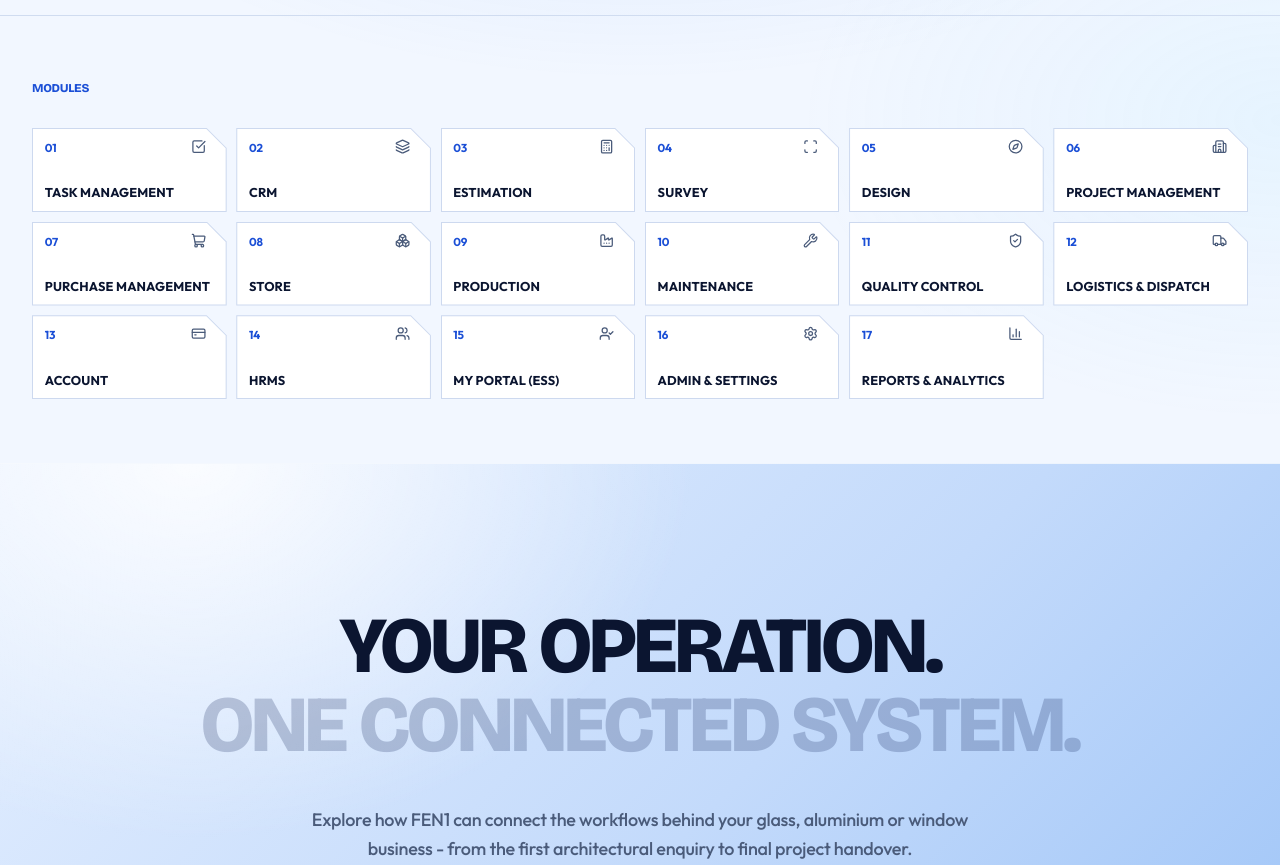
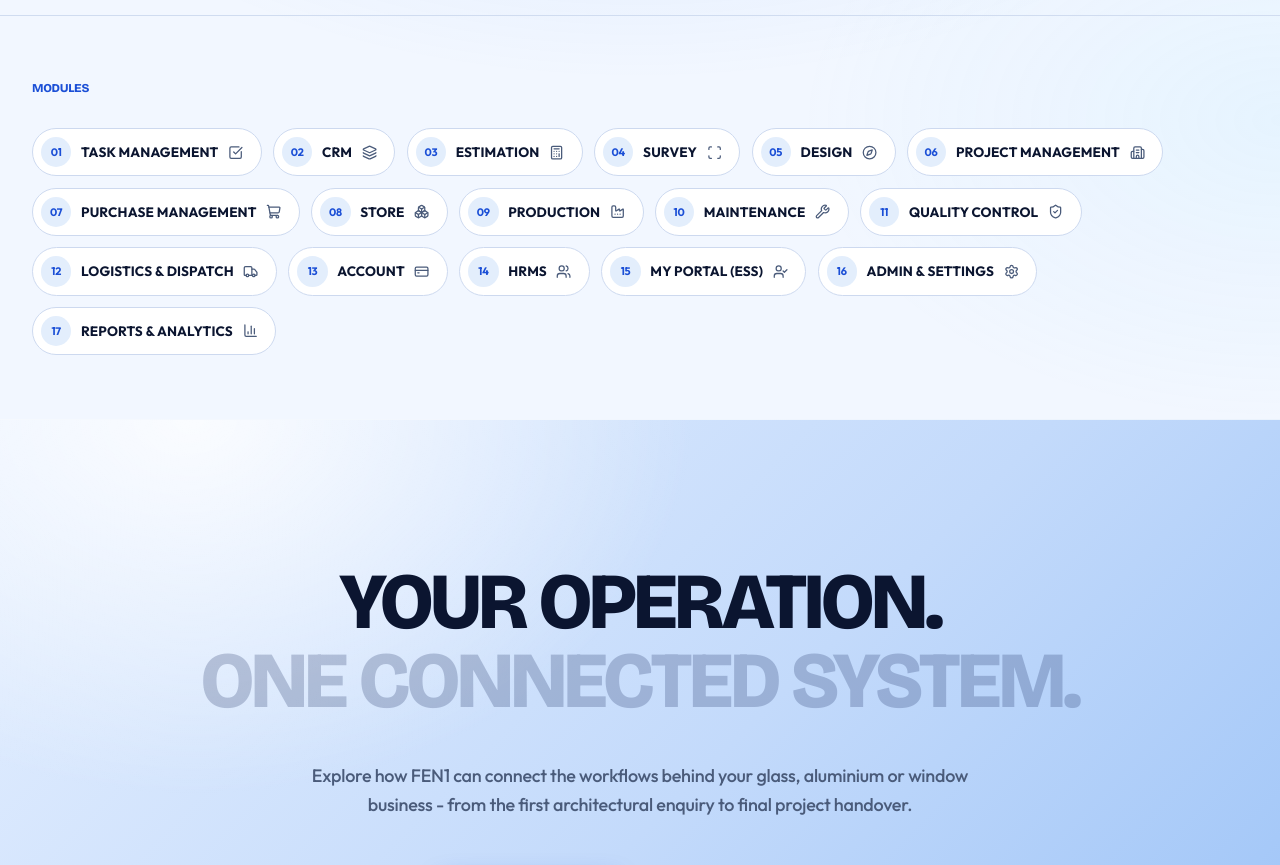
Before and after one commit to Devanshi207/fen1, a Next.js app: page /solutions in a window 1280 px wide. Shown: the part 1000-1865 px from the top of the page. Built offline with nearby package versions, Linux system fonts and the light colour scheme.

Commit message:
Modules: capsule chips that flow across the page

```diff
--- a/src/app/globals.css
+++ b/src/app/globals.css
@@ -548,36 +548,26 @@ a[class~="rounded-full"], button[class~="rounded-full"] { border-radius: 1.1rem
 a[class~="rounded-full"]:hover, button[class~="rounded-full"]:hover:not(:disabled) { border-radius: 0.25rem 1.1rem 0.25rem 1.1rem !important; }
 
 /* ===================================================================
-   Modules: small tiles that fill with colour from the bottom on hover
+   Modules: capsule chips that flow across the page and fill with colour on hover
    =================================================================== */
-.mod-grid { list-style: none; margin: 0; padding: 0; display: grid; grid-template-columns: repeat(2, minmax(0, 1fr)); gap: 0.6rem; }
-@media (min-width: 640px) { .mod-grid { grid-template-columns: repeat(3, minmax(0, 1fr)); } }
-@media (min-width: 900px) { .mod-grid { grid-template-columns: repeat(4, minmax(0, 1fr)); } }
-@media (min-width: 1200px) { .mod-grid { grid-template-columns: repeat(6, minmax(0, 1fr)); } }
+.mod-grid { list-style: none; margin: 0; padding: 0; display: flex; flex-wrap: wrap; gap: 0.7rem; }
 .mod-tile {
   position: relative; isolation: isolate; overflow: hidden; outline: none; cursor: default;
-  display: grid; grid-template-columns: 1fr auto; grid-template-rows: auto 1fr; row-gap: 0.5rem;
-  min-height: 5.25rem; padding: 0.7rem 0.8rem;
-  /* A glass pane with one corner cut off. The 1px outline is the element itself showing round a white inset. */
-  background: #cdd9ef; clip-path: polygon(0 0, calc(100% - 20px) 0, 100% 20px, 100% 100%, 0 100%);
-  transition: transform 0.45s var(--ease), background 0.3s;
-}
-.mod-tile::after {
-  content: ""; position: absolute; inset: 1px; z-index: -2; background: #fff;
-  clip-path: polygon(0 0, calc(100% - 19.3px) 0, 100% 19.3px, 100% 100%, 0 100%);
+  display: inline-flex; align-items: center; gap: 0.6rem;
+  padding: 0.5rem 1.1rem 0.5rem 0.5rem; border-radius: 9999px; background: #fff; border: 1px solid #cdd9ef;
+  transition: transform 0.4s var(--ease), border-color 0.3s, box-shadow 0.4s var(--ease);
 }
 .mod-tile::before {
-  content: ""; position: absolute; inset: 0; z-index: -1; background: linear-gradient(160deg, #2f6bf0, #1b4fd6 55%, #102f9e);
-  transform: translateY(101%); transition: transform 0.5s var(--ease);
+  content: ""; position: absolute; inset: 0; z-index: -1; border-radius: inherit; background: linear-gradient(90deg, #1b4fd6, #2f6bf0);
+  transform: scaleX(0); transform-origin: left; transition: transform 0.45s var(--ease);
 }
-.mod-tile[data-active="true"] { transform: translateY(-4px); background: #1b4fd6; }
+.mod-tile[data-active="true"] { transform: translateY(-3px); border-color: #1b4fd6; box-shadow: 0 14px 26px -14px rgba(27, 79, 214, 0.65); }
 .mod-tile[data-active="true"]::before { transform: none; }
-.mod-tile-num { font-size: 0.72rem; font-weight: 700; color: var(--accent); transition: color 0.3s; }
-.mod-tile-icon { width: 0.95rem; height: 0.95rem; margin-right: 0.5rem; color: var(--muted); transition: color 0.3s, transform 0.5s var(--ease); }
-.mod-tile-title { grid-column: 1 / -1; align-self: end; font-size: 0.8rem; font-weight: 700; letter-spacing: 0.01em; line-height: 1.2; color: var(--ink); transition: color 0.3s; }
-.mod-tile-cat { grid-column: 1 / -1; font-size: 0.6rem; font-weight: 700; letter-spacing: 0.16em; color: var(--subtle); transition: color 0.3s; }
-.mod-tile[data-active="true"] .mod-tile-num, .mod-tile[data-active="true"] .mod-tile-icon, .mod-tile[data-active="true"] .mod-tile-title, .mod-tile[data-active="true"] .mod-tile-cat { color: #fff; }
-.mod-tile[data-active="true"] .mod-tile-cat { color: rgba(255, 255, 255, 0.75); }
+.mod-tile-num { display: grid; place-items: center; width: 1.9rem; height: 1.9rem; border-radius: 9999px; background: #e3eefc; font-size: 0.68rem; font-weight: 700; color: var(--accent); transition: background 0.3s, color 0.3s; }
+.mod-tile-icon { order: 3; width: 0.95rem; height: 0.95rem; color: var(--muted); transition: color 0.3s, transform 0.5s var(--ease); }
+.mod-tile-title { order: 2; font-size: 0.85rem; font-weight: 700; letter-spacing: 0.01em; line-height: 1.2; color: var(--ink); transition: color 0.3s; }
+.mod-tile[data-active="true"] .mod-tile-title, .mod-tile[data-active="true"] .mod-tile-icon { color: #fff; }
+.mod-tile[data-active="true"] .mod-tile-num { background: rgba(255, 255, 255, 0.2); color: #fff; }
 .mod-tile[data-active="true"] .mod-tile-icon { transform: rotate(-12deg) scale(1.25); }
 @media (prefers-reduced-motion: reduce) { .mod-tile, .mod-tile::before, .mod-tile-icon { transition: none; } }
 
```
